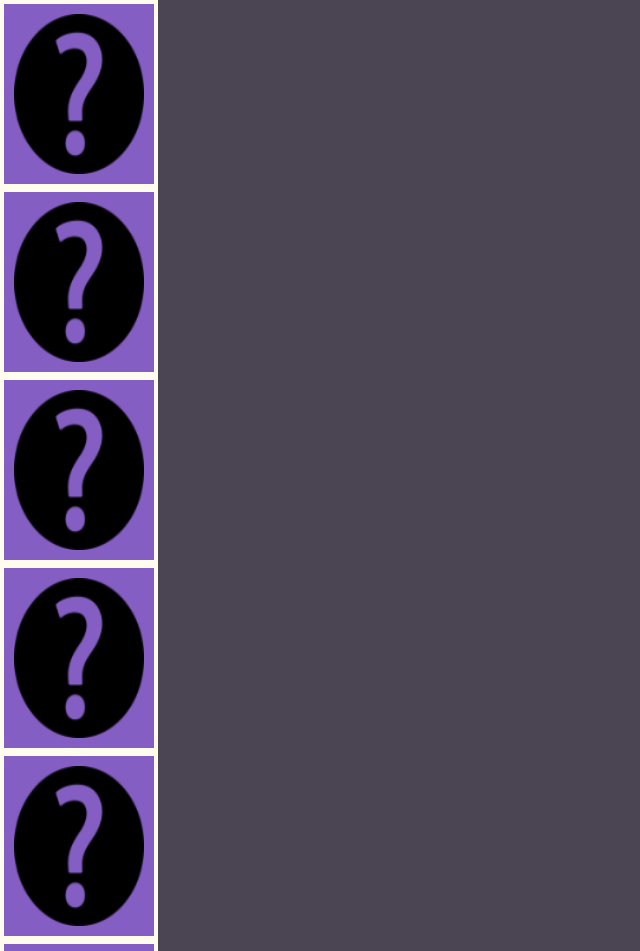
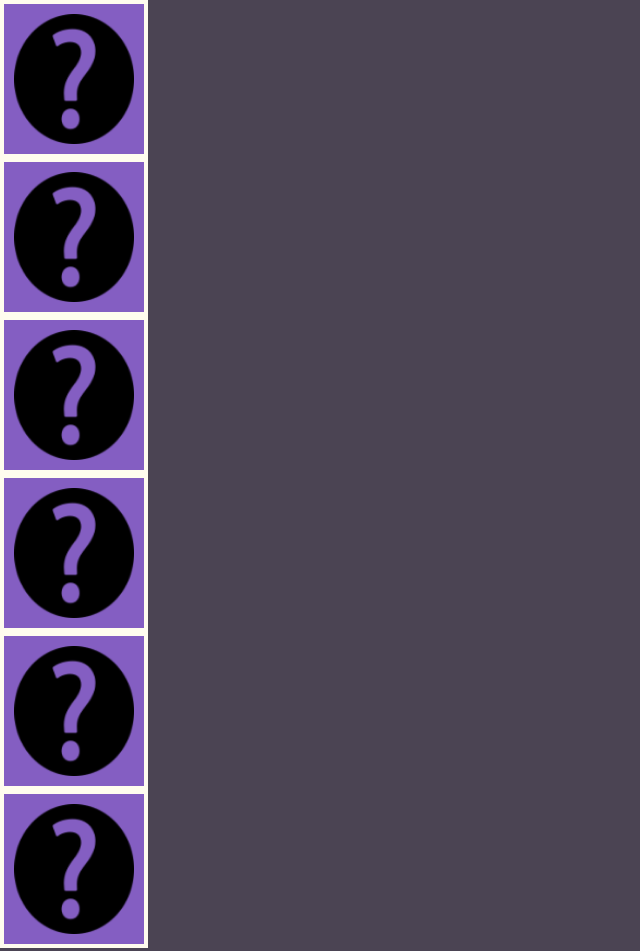
Before and after one commit to gabrieldasilvadev/matching-game, a website built with Vite: page index.html in a window 1280 px wide. Shown: the top 951 px of the page, without its empty margins (0-640 px from the left). Built offline with nearby package versions, Linux system fonts and the light colour scheme.

Commit message:
Adjust CardGame CSS

```diff
--- a/src/components/CardGame/style.css
+++ b/src/components/CardGame/style.css
@@ -3,8 +3,8 @@
     justify-content: center;
     align-items: center;
     padding: .625rem;
-    width: 130px;
-    height: 160px;
+    width: 120px;
+    height: 130px;
     background-color: var(--color-card);
     border: 4px solid var(--color-border-card);
 }
```
